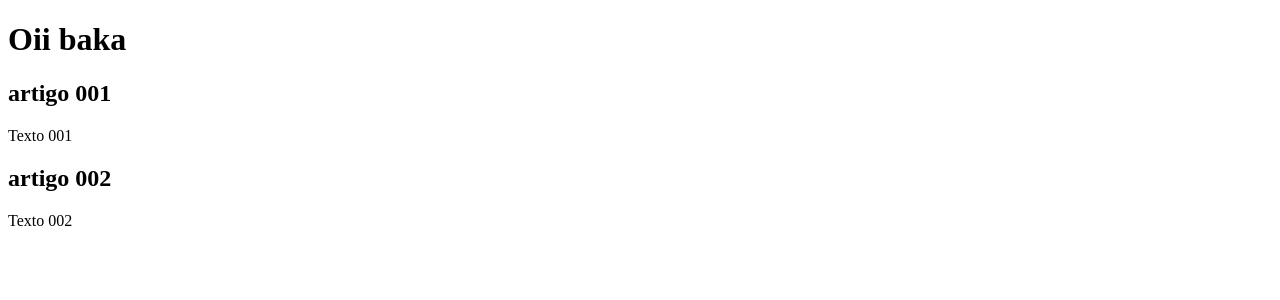
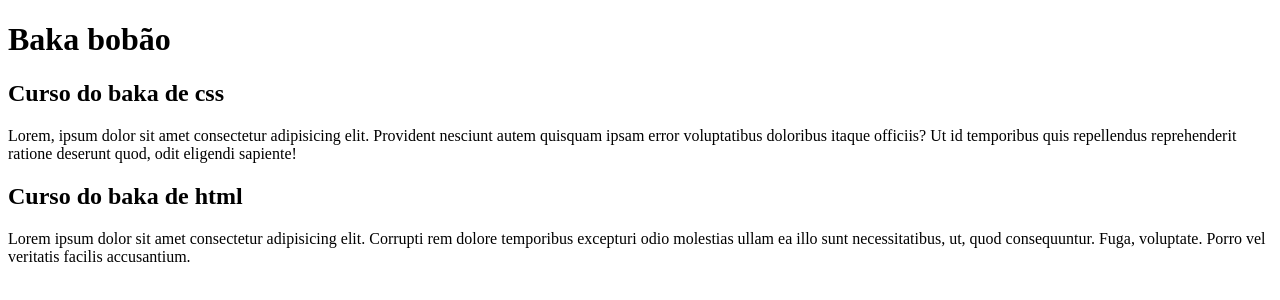
Before and after one commit to CaioAugustoSO/projetosite, a plain HTML site: page index.html in a window 1280 px wide. Drawn offline with Linux system fonts and the light colour scheme.

Commit message:
Conteudo rogerinhho

```diff
--- a/index.html
+++ b/index.html
@@ -8,17 +8,17 @@
 <body>
     <main>
         <header>
-            <h1>Oii baka</h1>
+            <h1>Baka bobão</h1>
         </header>
         <article>
             <h2>
-                artigo 001
+                Curso do baka de css
             </h2>
-            <p>Texto 001</p>
+            <p>Lorem, ipsum dolor sit amet consectetur adipisicing elit. Provident nesciunt autem quisquam ipsam error voluptatibus doloribus itaque officiis? Ut id temporibus quis repellendus reprehenderit ratione deserunt quod, odit eligendi sapiente!</p>
             <h2>
-                artigo 002
+                Curso do baka de html
             </h2>
-            <p>Texto 002 </p>
+            <p>Lorem ipsum dolor sit amet consectetur adipisicing elit. Corrupti rem dolore temporibus excepturi odio molestias ullam ea illo sunt necessitatibus, ut, quod consequuntur. Fuga, voluptate. Porro vel veritatis facilis accusantium. </p>
         </article>
     </main>
 </body>
```
